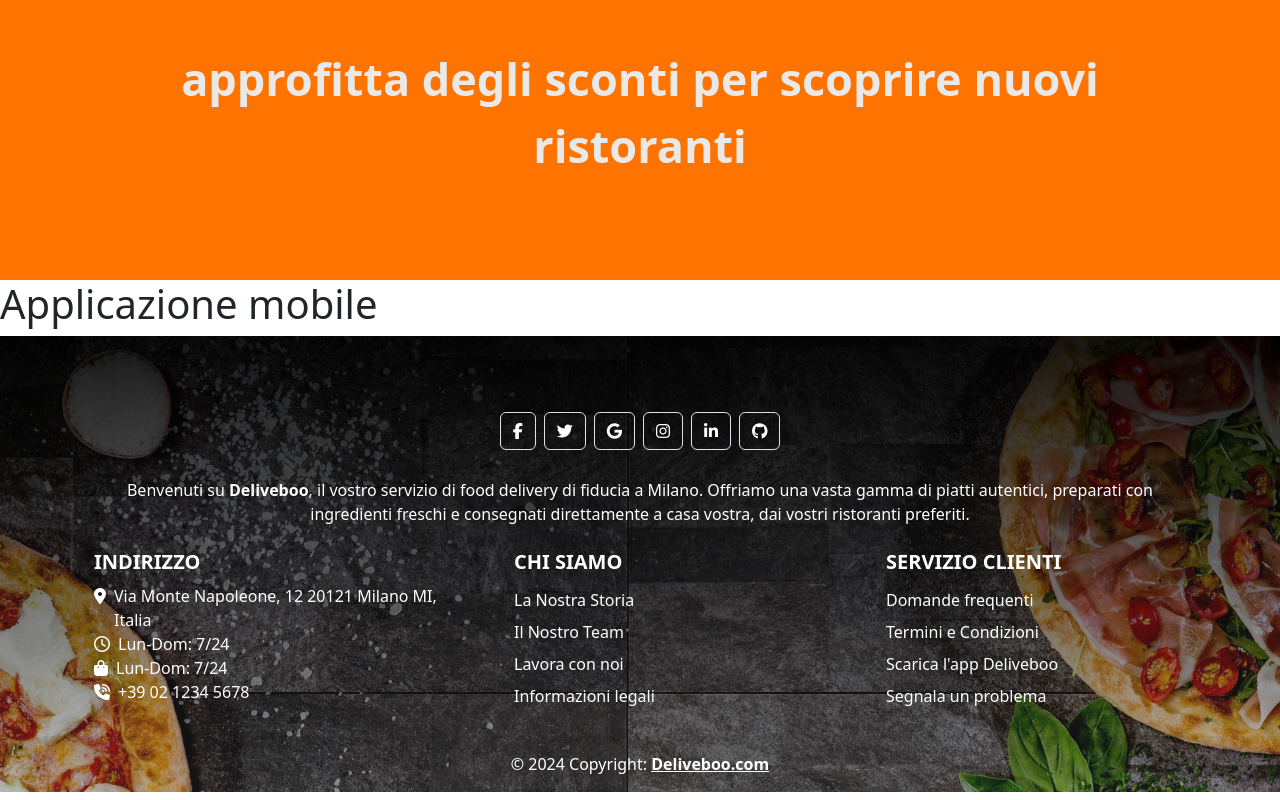
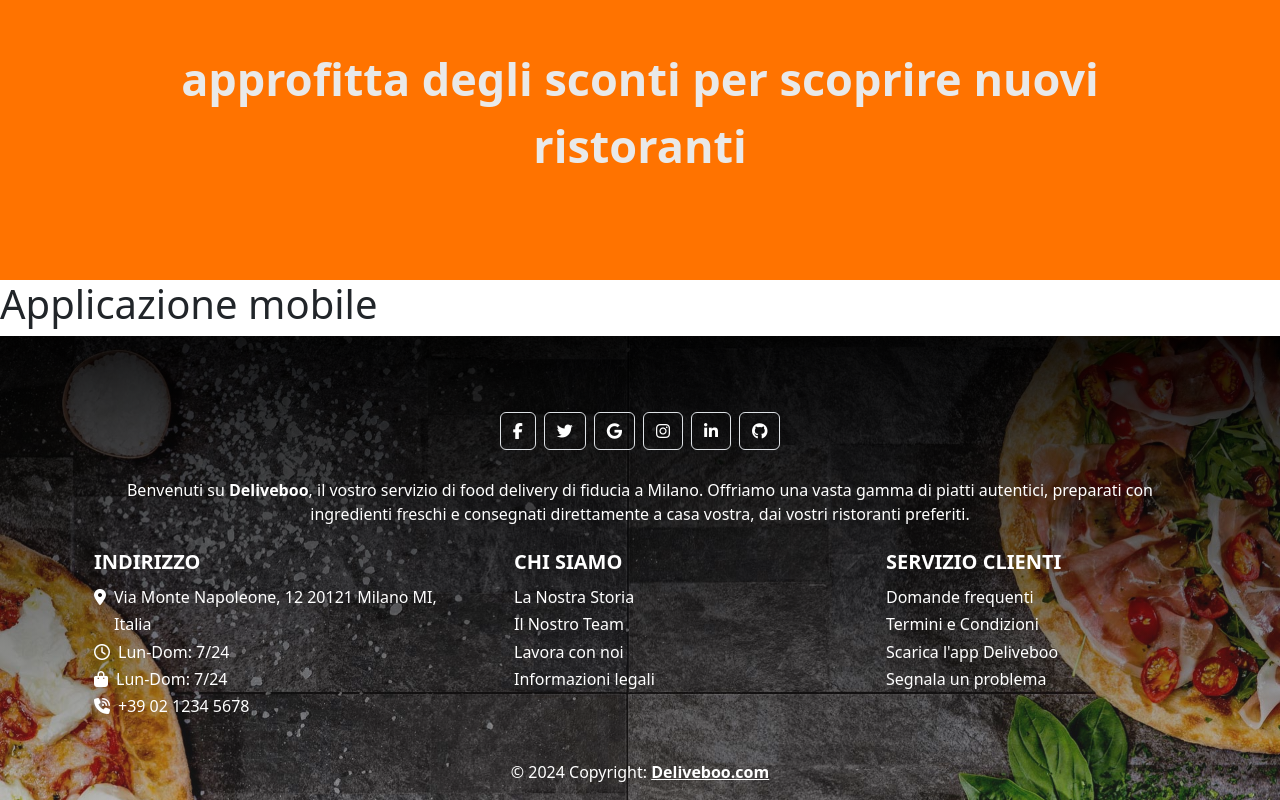
Before and after one commit to Jomar-Navarro/vue-deliveboo, a Vue app: page / in a window 1280 px wide. Shown: the part 3611-4411 px from the top of the page. Built offline with nearby package versions, Linux system fonts and the light colour scheme; no server answers; a web font is replaced by a local one.

Commit message:
[fix] line-height

```diff
--- a/src/components/Footer.vue
+++ b/src/components/Footer.vue
@@ -169,6 +169,9 @@
 			transition: all 0.4s ease;
 			text-decoration: underline white;
 		}
+		li {
+			line-height: 170%;
+		}
 	}
 	h5 {
 		text-align: start;
```
